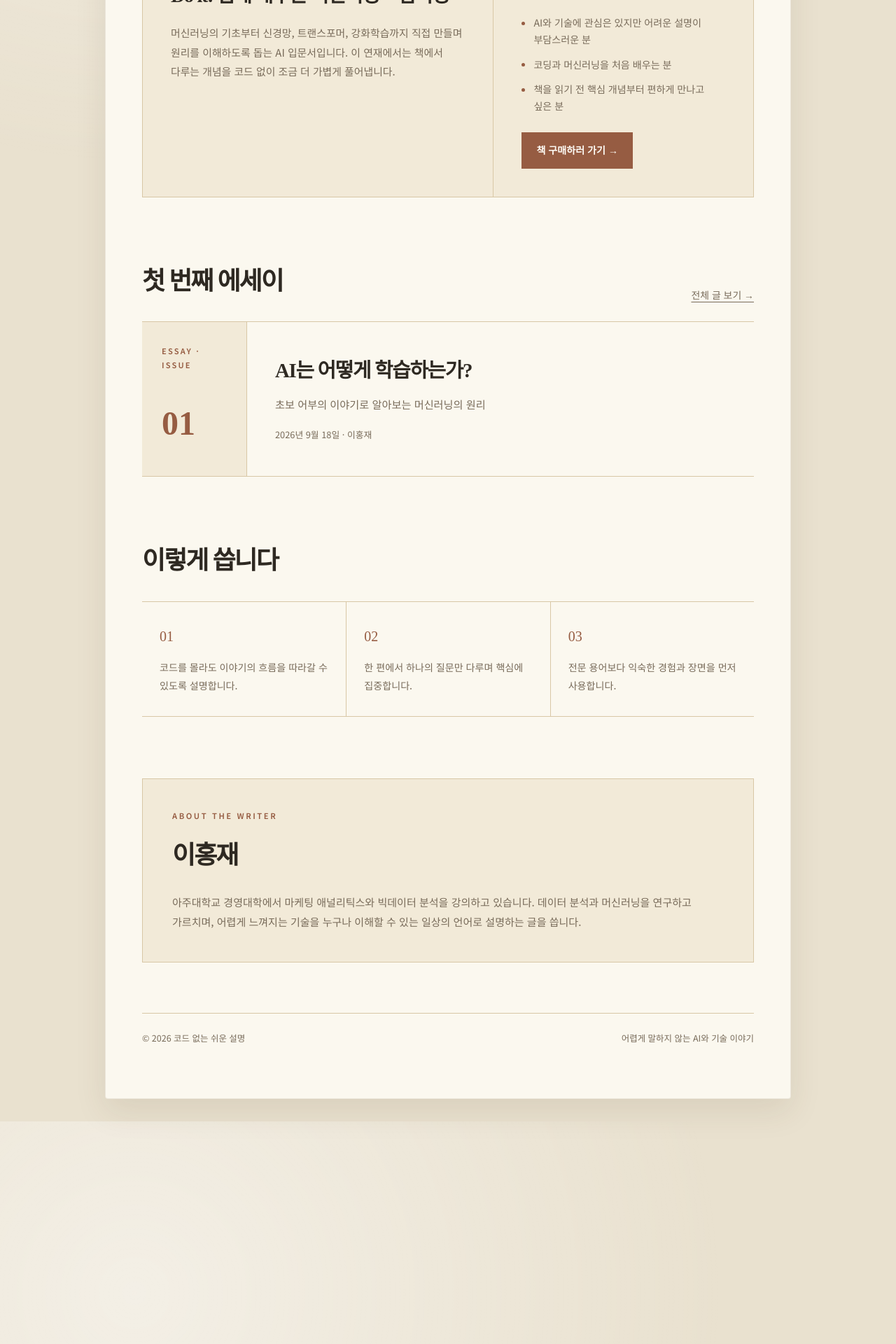
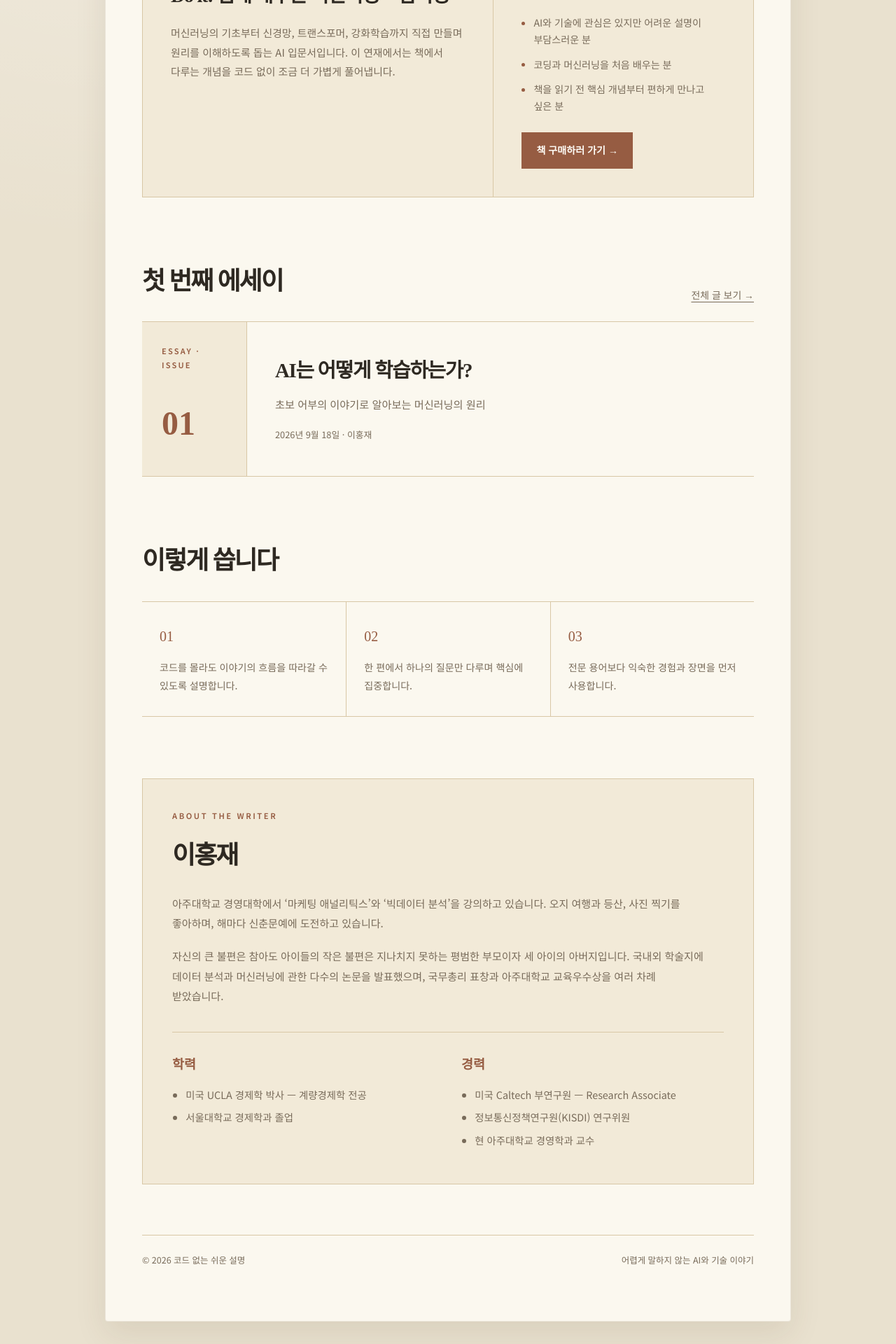
Before and after one commit to chaeyeun-kim/my_website, a Jekyll site: the page index.html, which Jekyll copies as it is, in a window 1280 px wide. Shown: the part 851-2771 px from the top of the page at 70% size. Built offline with Jekyll 4.4.1, drawn with Linux system fonts in a browser that asks for light colours.

Commit message:
Update author section and styling in index.html
Refactor author section styles and update content.

```diff
--- a/index.html
+++ b/index.html
@@ -208,7 +208,7 @@
 
     .section-label {
       display: block;
-      margin-bottom: 15px;
+      margin: 0 0 15px;
       color: var(--accent);
       font-size: 0.7rem;
       font-weight: 600;
@@ -416,23 +416,57 @@
 
     /* 저자 소개 */
 
-    .author-section {
+    .author {
       padding: 42px;
       background: var(--paper-dark);
       border: 1px solid var(--line);
     }
 
-    .author-section h2 {
-      margin: 0 0 20px;
+    .author h2 {
+      margin: 0 0 22px;
       font-size: 2.25rem;
       letter-spacing: -0.055em;
     }
 
-    .author-description {
-      margin: 0;
+    .author-bio {
+      max-width: 760px;
+      margin: 18px 0 0;
       color: var(--soft-ink);
       font-size: 0.94rem;
       line-height: 1.9;
+      word-break: keep-all;
+    }
+
+    .author h2 + .author-bio {
+      margin-top: 0;
+    }
+
+    .author-details {
+      display: grid;
+      grid-template-columns: repeat(2, minmax(0, 1fr));
+      gap: 38px;
+      margin-top: 36px;
+      padding-top: 30px;
+      border-top: 1px solid var(--line);
+    }
+
+    .author-details h3 {
+      margin: 0 0 14px;
+      color: var(--accent);
+      font-family: "Noto Serif KR", serif;
+      font-size: 1.15rem;
+    }
+
+    .author-details ul {
+      margin: 0;
+      padding-left: 1.2rem;
+      color: var(--soft-ink);
+    }
+
+    .author-details li {
+      margin: 8px 0;
+      font-size: 0.9rem;
+      line-height: 1.7;
     }
 
     .site-footer {
@@ -531,8 +565,13 @@
         border-left: 0;
       }
 
-      .author-section {
+      .author {
         padding: 32px 28px;
+      }
+
+      .author-details {
+        grid-template-columns: 1fr;
+        gap: 26px;
       }
 
       .site-footer {
@@ -682,7 +721,9 @@
         aria-labelledby="latest-essay-title"
       >
         <div class="section-heading">
-          <h2 id="latest-essay-title">첫 번째 에세이</h2>
+          <h2 id="latest-essay-title">
+            첫 번째 에세이
+          </h2>
 
           <a href="./essay/">
             전체 글 보기 →
@@ -755,20 +796,61 @@
       </section>
 
       <section
-        class="author-section"
+        class="author"
         aria-labelledby="author-title"
       >
-        <span class="section-label">ABOUT THE WRITER</span>
+        <p class="section-label">ABOUT THE WRITER</p>
 
         <h2 id="author-title">이홍재</h2>
 
-        <p class="author-description">
-          아주대학교 경영대학에서 마케팅 애널리틱스와
-          빅데이터 분석을 강의하고 있습니다.
-          데이터 분석과 머신러닝을 연구하고 가르치며,
-          어렵게 느껴지는 기술을 누구나 이해할 수 있는
-          일상의 언어로 설명하는 글을 씁니다.
+        <p class="author-bio">
+          아주대학교 경영대학에서 ‘마케팅 애널리틱스’와
+          ‘빅데이터 분석’을 강의하고 있습니다.
+          오지 여행과 등산, 사진 찍기를 좋아하며,
+          해마다 신춘문예에 도전하고 있습니다.
         </p>
+
+        <p class="author-bio">
+          자신의 큰 불편은 참아도 아이들의 작은 불편은
+          지나치지 못하는 평범한 부모이자 세 아이의 아버지입니다.
+          국내외 학술지에 데이터 분석과 머신러닝에 관한
+          다수의 논문을 발표했으며, 국무총리 표창과
+          아주대학교 교육우수상을 여러 차례 받았습니다.
+        </p>
+
+        <div class="author-details">
+          <section aria-labelledby="education-title">
+            <h3 id="education-title">학력</h3>
+
+            <ul>
+              <li>
+                미국 UCLA 경제학 박사 — 계량경제학 전공
+              </li>
+
+              <li>
+                서울대학교 경제학과 졸업
+              </li>
+            </ul>
+          </section>
+
+          <section aria-labelledby="career-title">
+            <h3 id="career-title">경력</h3>
+
+            <ul>
+              <li>
+                미국 Caltech 부연구원 — Research Associate
+              </li>
+
+              <li>
+                정보통신정책연구원(KISDI) 연구위원
+              </li>
+
+              <li>
+                현 아주대학교 경영학과 교수
+              </li>
+            </ul>
+          </section>
+        </div>
       </section>
 
       <footer class="site-footer">
```
Also changed, not shown: other parts of index.html (+1 -1 lines).
